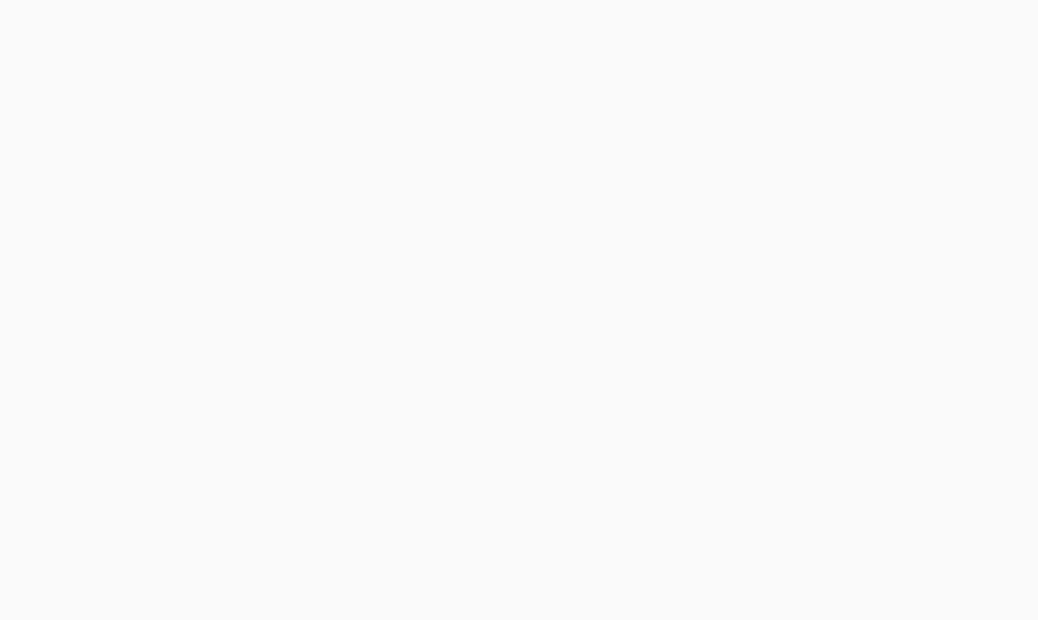
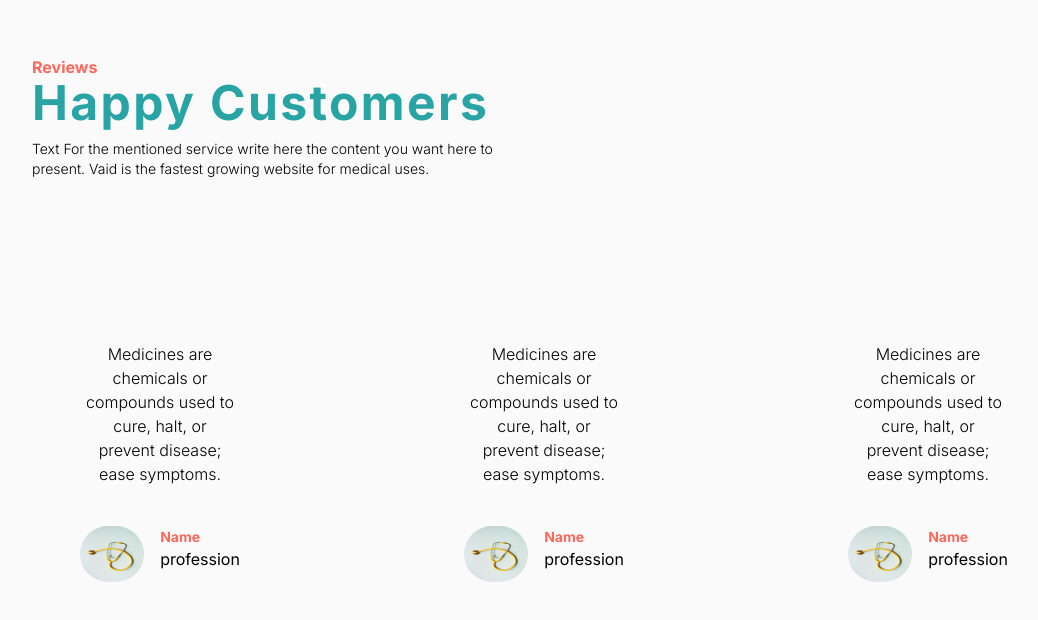
Before and after one commit to tensor110/HealthEase, a Next.js app: page / in a window 1280 px wide. Shown: the part 4070-4690 px from the top of the page, without its empty margins (96-1134 px from the left). Before the commit the page ends 3837 px from the top, so only its background shows below. Built offline with nearby package versions, Linux system fonts and the light colour scheme.

Commit message:
customers page done

```diff
--- a/src/app/page.tsx
+++ b/src/app/page.tsx
@@ -5,6 +5,8 @@ import Card1 from '../components/firstcard'
 import Detail from '../components/details'
 import Meet from '../components/meet'
 import Department from '../components/department'
+import Customer from '../components/customers'
+
 
 export default function Home() {
   return (
@@ -15,6 +17,7 @@ export default function Home() {
       <Detail/>
       <Meet />
       <Department />
+      <Customer />
     </main>
   );
 }
--- a/src/components/customers.tsx
+++ b/src/components/customers.tsx
@@ -2,28 +2,63 @@ import React from "react";
 import Image from "next/image";
 
 export default function customers() {
+  const customersItem = [
+    {
+      star: "",
+      text: "Medicines are chemicals or compounds used to cure, halt, or prevent disease; ease symptoms.",
+      photo: "/image.jpg",
+      name: "Name",
+      profession: "profession",
+    },
+    {
+      star: "",
+      text: "Medicines are chemicals or compounds used to cure, halt, or prevent disease; ease symptoms.",
+      photo: "/image.jpg",
+      name: "Name",
+      profession: "profession",
+    },
+    {
+      star: "",
+      text: "Medicines are chemicals or compounds used to cure, halt, or prevent disease; ease symptoms.",
+      photo: "/image.jpg",
+      name: "Name",
+      profession: "profession",
+    },
+  ];
   return (
-    <div>
+    <div className="mt-[25vh] p-[10vw] h-[85vh]">
       <div>
-        <span>Reviews</span>
-        <div>Happy Customers</div>
-        <p>
-          goi the mentioned service Alite contert you want here to present.
-          Vaid is tastest growing website tor medical uses.
+        <span className="text-[#ff685b] font-bold text-base">Reviews</span>
+        <div className="text-[#28a4a4] font-bold text-5xl tracking-wider">
+          Happy Customers
+        </div>
+        <p className="w-1/2 text-black font-light text-sm mt-3">
+          Text For the mentioned service write here the content you want here to
+          present. Vaid is the fastest growing website for medical uses.
         </p>
       </div>
-      <div>
-        <div></div>
-        <p></p>
-        <div>
-        <Image
-                alt="1"
-                className="aspect-square w-10 h-10"
-                height="100"
-                src="/image.jpg"
-                width="100"
-              />
+      <div className="flex justify-between mt-[12%] h-[40vh]">
+      {customersItem.map((item, index) => (
+        <div key={index} className="flex flex-col w-[20vw] h-[40vh] justify-center items-center">
+          <span className="flex justify-center">{item.star}</span>
+          <p className="flex text-center w-[60%] font-light">{item.text}</p>
+          <div className="flex justify-center">
+            <div className="mt-[5vh] flex justify-center items-center">
+            <Image
+              alt="1"
+              className="aspect-square w-20 h-14 rounded-full"
+              height="100"
+              src={"/image.jpg"}
+              width="100"
+            />
+            </div>
+            <div className="flex flex-col justify-center ml-[10%] mt-[18%]">
+                <span className="text-[#ff685b] font-bold text-sm">{item.name}</span>
+                <span className="">{item.profession}</span>
+            </div>
+          </div>
         </div>
+      ))}
       </div>
     </div>
   );
--- a/src/components/department.tsx
+++ b/src/components/department.tsx
@@ -34,7 +34,7 @@ export default function department() {
     },
   ];
   return (
-    <div className="bg-[#28a4a4] w-full h-[200vh] mt-[15%] px-[10%] pt-[10%]">
+    <div className="bg-[#28a4a4] w-full h-[195vh] mt-[15%] px-[10%] pt-[10%]">
       <span className="text-white font-medium text-base">Practice Advice</span>
       <div className="text-white text-4xl font-bold mt-5 mb-5">
         Our Department
@@ -95,8 +95,8 @@ export default function department() {
                   src="/image.jpg"
                   width="3"
                 />
-                <span className="text-[#c2c2c2] font-bold text-lg">
-                  {item.sales} Sales
+                <span className="text-[#c2c2c2] font-bold text-base">
+                    {item.sales} Sales
                 </span>
               </div>
               <div className="my-3">
```
